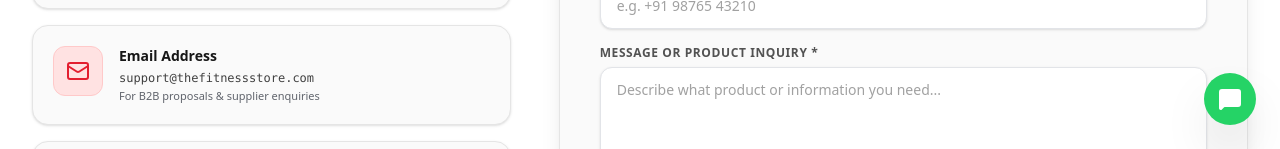
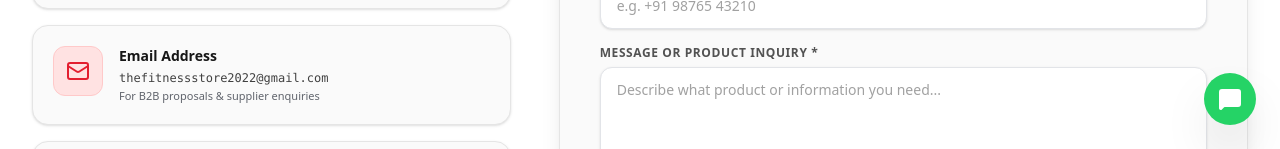
Before and after one commit to thekaifkhan04/thefitnessstore, a Next.js app: page /contact in a window 1280 px wide. Shown: the part 651-800 px from the top of the page. Built offline with nearby package versions, Linux system fonts and the light colour scheme; no server answers; the database is empty.

Commit message:
Update .gitignore, preserve .env.example, and update contact email to thefitnessstore2022@gmail.com

```diff
--- a/app/contact/page.tsx
+++ b/app/contact/page.tsx
@@ -93,7 +93,7 @@ export default function ContactPage() {
                 </div>
                 <div>
                   <h3 className="font-semibold text-sm text-neutral-900 dark:text-white">Email Address</h3>
-                  <p className="text-xs text-neutral-700 dark:text-neutral-300 mt-1 font-mono">{settings.support_email || "support@thefitnessstore.com"}</p>
+                  <p className="text-xs text-neutral-700 dark:text-neutral-300 mt-1 font-mono">{settings.support_email || "thefitnessstore2022@gmail.com"}</p>
                   <p className="text-[11px] text-neutral-500 mt-0.5">For B2B proposals & supplier enquiries</p>
                 </div>
               </div>
--- a/app/privacy-policy/page.tsx
+++ b/app/privacy-policy/page.tsx
@@ -53,7 +53,7 @@ export default function PrivacyPolicyPage() {
           <section className="space-y-3">
             <h2 className="font-display text-xl text-neutral-900 dark:text-white uppercase tracking-wider">5. Contact Us</h2>
             <p>
-              If you have any questions regarding your data, please contact us at <span className="text-neutral-900 dark:text-white font-mono">support@thefitnessstore.com</span>.
+              If you have any questions regarding your data, please contact us at <a href="mailto:thefitnessstore2022@gmail.com" className="text-neutral-900 dark:text-white font-mono hover:underline">thefitnessstore2022@gmail.com</a>.
             </p>
           </section>
         </div>
--- a/components/admin/settings-form.tsx
+++ b/components/admin/settings-form.tsx
@@ -785,7 +785,7 @@ export function SettingsForm({ initialSettings }: SettingsFormProps) {
             </label>
             <input
               type="email"
-              value={settings.support_email || "support@thefitnessstore.com"}
+              value={settings.support_email || "thefitnessstore2022@gmail.com"}
               onChange={(e) => handleChange("support_email", e.target.value)}
               className="w-full px-3 py-2 rounded-xl bg-neutral-50 dark:bg-[#181818] border border-neutral-300 dark:border-[#2d2d2d] text-neutral-900 dark:text-white focus:outline-none focus:border-neutral-500 dark:focus:border-neutral-400"
             />
--- a/lib/settings.ts
+++ b/lib/settings.ts
@@ -43,7 +43,7 @@ export const DEFAULT_STORE_SETTINGS: StoreSettingsMap = {
   store_logo_show_wordmark: "true",
   theme_primary_color: "#E31E2F",
   whatsapp_number: process.env.NEXT_PUBLIC_DEFAULT_WHATSAPP || "919876543210",
-  support_email: "support@thefitnessstore.com",
+  support_email: "thefitnessstore2022@gmail.com",
   contact_phone: "+91 98765 43210",
   store_address: "Shop 12, Prime Fitness Hub, Commercial Plaza, India",
   hero_eyebrow: "BUILT FOR EVERY REP · RETAIL & WHOLESALE",
```
Also changed, not shown: 2 other files (tests, documents, lock files or other folders).
